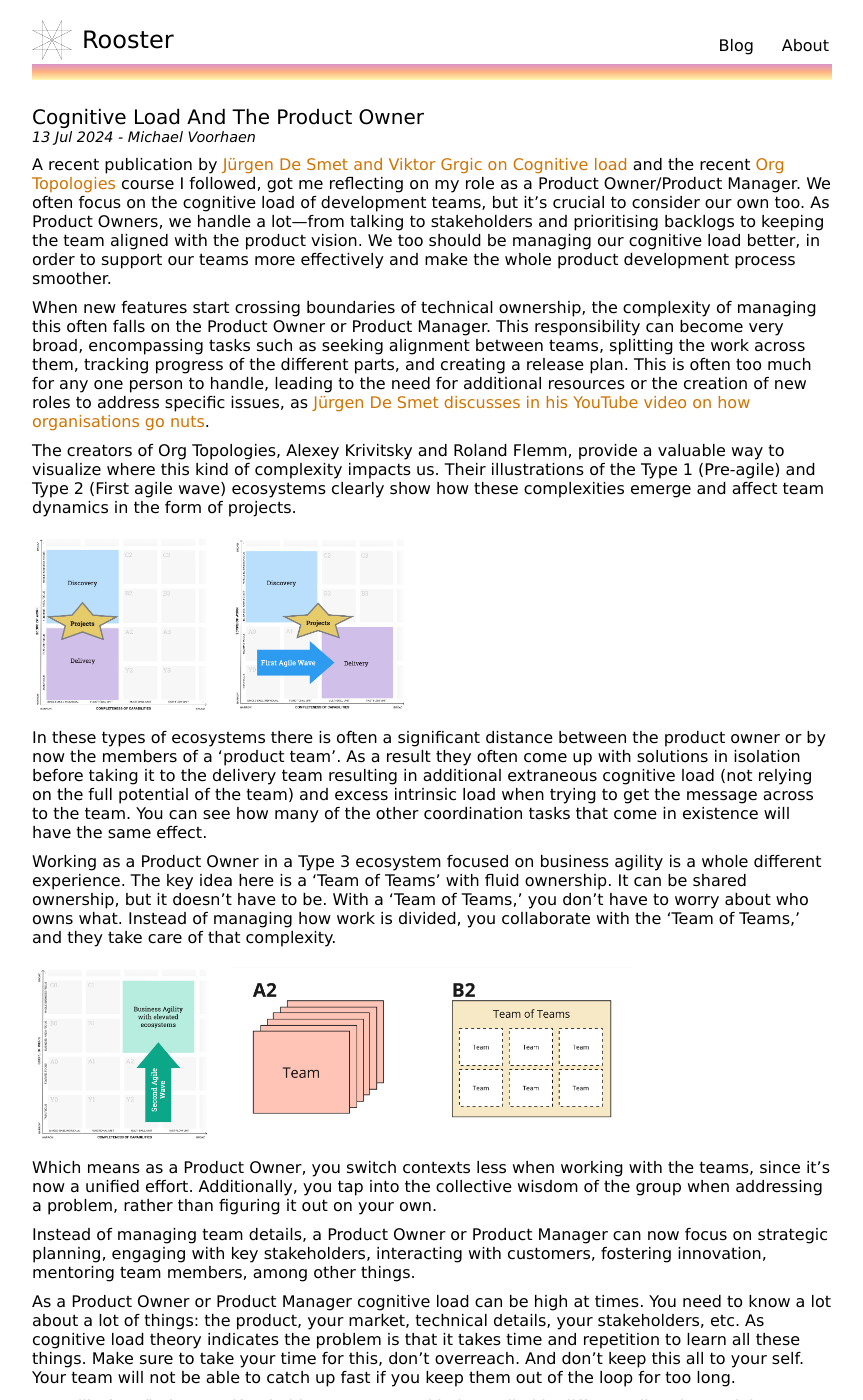
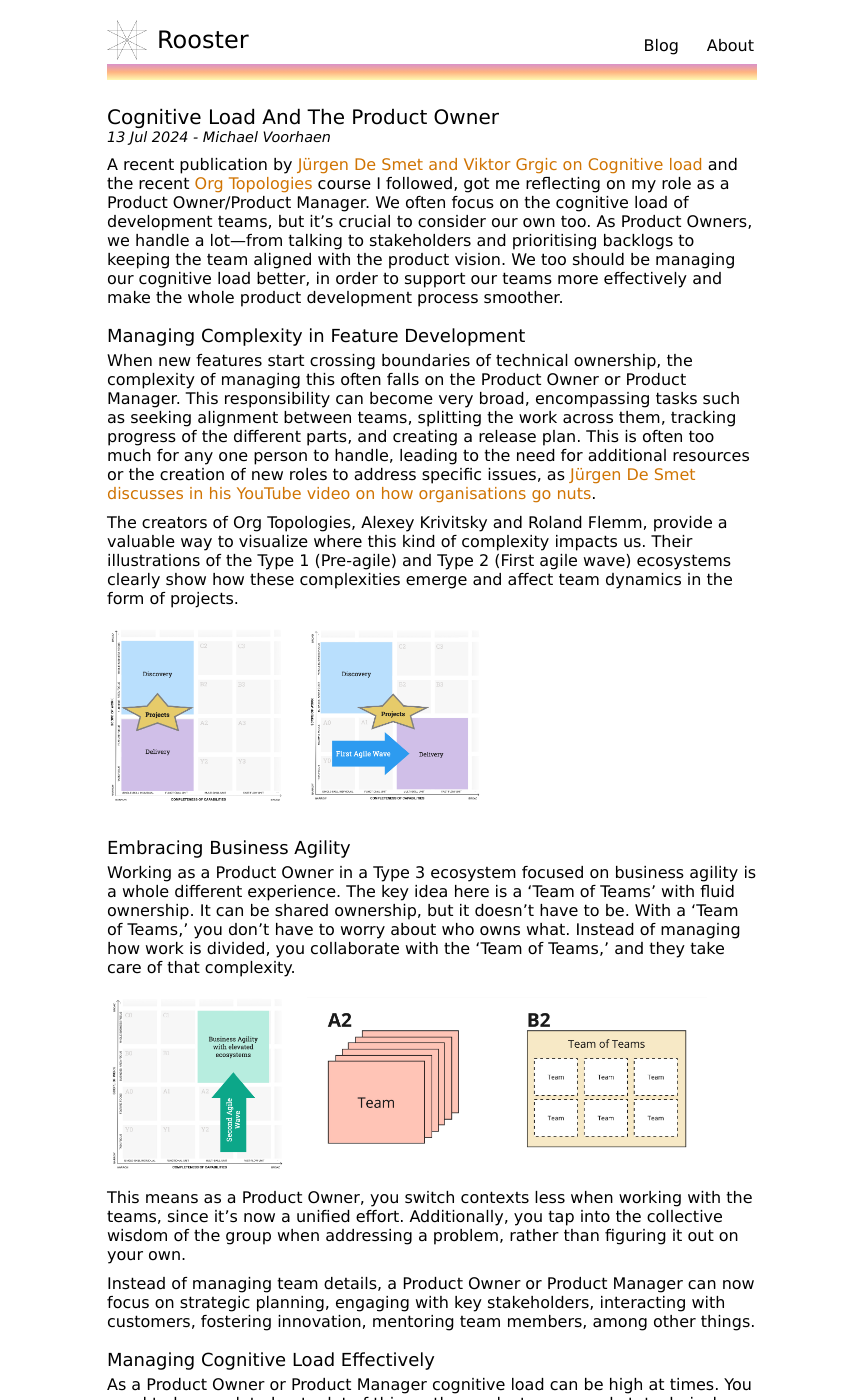
Before and after one commit to mvhaen/mvhaen.github.io, a Jekyll site: the page built from _posts/2024-07-13-cognitive-load-and-the-product-owner.md, in a window 1280 px wide and 1400 px high. Shown: the whole window, without its empty margins (208-1071 px from the left). Built offline with Jekyll 4.4.1, drawn with Linux system fonts in a browser that asks for light colours; some web fonts are replaced; some of the changed text lies outside the part shown.

Commit message:
chore: Update max-width in main.scss for better responsive design

```diff
--- a/_posts/2024-07-13-cognitive-load-and-the-product-owner.md
+++ b/_posts/2024-07-13-cognitive-load-and-the-product-owner.md
@@ -13,29 +13,33 @@
 ---
 A recent publication by [Jürgen De Smet and Viktor Grgic on Cognitive load][1] and the recent [Org Topologies][2] course I followed, got me reflecting on my role as a Product Owner/Product Manager. We often focus on the cognitive load of development teams, but it’s crucial to consider our own too. As Product Owners, we handle a lot—from talking to stakeholders and prioritising backlogs to keeping the team aligned with the product vision. We too should be managing our cognitive load better, in order to support our teams more effectively and make the whole product development process smoother.
 
+### Managing Complexity in Feature Development
+
 When new features start crossing boundaries of technical ownership, the complexity of managing this often falls on the Product Owner or Product Manager. This responsibility can become very broad, encompassing tasks such as seeking alignment between teams, splitting the work across them, tracking progress of the different parts, and creating a release plan. This is often too much for any one person to handle, leading to the need for additional resources or the creation of new roles to address specific issues, as [Jürgen De Smet discusses in his YouTube video on how organisations go nuts][3].
 
 The creators of Org Topologies, Alexey Krivitsky and Roland Flemm, provide a valuable way to visualize where this kind of complexity impacts us. Their illustrations of the Type 1 (Pre-agile) and Type 2 (First agile wave) ecosystems clearly show how these complexities emerge and affect team dynamics in the form of projects.
 
 {% include carousel.html number="1" %}
 
-In these types of ecosystems there is often a significant distance between the product owner or by now the members of a ‘product team’. As a result they often come up with solutions in isolation before taking it to the delivery team resulting in additional extraneous cognitive load (not relying on the full potential of the team) and excess intrinsic load when trying to get the message across to the team. You can see how many of the other coordination tasks that come in existence will have the same effect.
+### Embracing Business Agility
 
 Working as a Product Owner in a Type 3 ecosystem focused on business agility is a whole different experience. The key idea here is a 'Team of Teams' with fluid ownership. It can be shared ownership, but it doesn't have to be. With a 'Team of Teams,' you don’t have to worry about who owns what. Instead of managing how work is divided, you collaborate with the 'Team of Teams,' and they take care of that complexity.
 
 {% include carousel.html number="2" %}
 
-Which means as a Product Owner, you switch contexts less when working with the teams, since it’s now a unified effort. Additionally, you tap into the collective wisdom of the group when addressing a problem, rather than figuring it out on your own.
+This means as a Product Owner, you switch contexts less when working with the teams, since it’s now a unified effort. Additionally, you tap into the collective wisdom of the group when addressing a problem, rather than figuring it out on your own.
 
 Instead of managing team details, a Product Owner or Product Manager can now focus on strategic planning, engaging with key stakeholders, interacting with customers, fostering innovation, mentoring team members, among other things.
 
-As a Product Owner or Product Manager cognitive load can be high at times.  You need to know a lot about a lot of things: the product, your market, technical details, your stakeholders, etc. As cognitive load theory indicates the problem is that it takes time and repetition to learn all these things. Make sure to take your time for this, don’t overreach. And don’t keep this all to your self. Your team will not be able to catch up fast if you keep them out of the loop for too long.
+### Managing Cognitive Load Effectively
 
-You will often find yourself switching contexts and being pulled in different directions. High cognitive load can sometimes be part of the job, but there are ways to manage it effectively.
+As a Product Owner or Product Manager cognitive load can be high at times.  You need to know a lot about a lot of things: the product, your market, technical details, your stakeholders, etc. As cognitive load theory indicates the problem is that it takes time and repetition to learn all these things. Make sure to take your time for this, don’t overreach. And don’t keep this all to yourself. Your team will not be able to catch up fast if you keep them out of the loop for too long.
 
 Avoid the mistake of trying to figure out everything by yourself. Involve your team when they have more knowledge, especially when they are actively working on a particular feature. Don’t hesitate to challenge those who are competing for your time and attention. Always align tasks with your strategy and product vision. If something doesn’t fit, let others convince you of its value first. Consider the initial steps to validate an idea rather than fleshing it out completely.
 
 Finally, transparency is your best friend. Ensure your backlog and roadmap are open and clear to everyone. Prefer frequent, smaller updates over large, infrequent ones. It's okay to repeat key messages to ensure they stick. One effective method is to invite stakeholders to your Sprint Review and make it as interactive as possible. Involve the teams and encourage stakeholders to provide direct feedback. Remember, it’s about inspecting and adapting, not just giving a status update.
+
+### Empowering Teams for Better Outcomes
 
 Working in Type 3 ecosystems, where you uplift and empower your teams, is not only more enjoyable but also highly effective. These environments foster collaboration and shared ownership, allowing you to focus on strategic planning, stakeholder engagement, and fostering innovation. Don’t be afraid to trust your teams—they have the knowledge and capability to manage their tasks effectively. This will also have a positive impact on your cognitive load.
 
--- a/_sass/main.scss
+++ b/_sass/main.scss
@@ -8,7 +8,7 @@
   font: 100% "poppins", Verdana, sans-serif;
   font-weight: 300;
   font-style: normal;
-  max-width: 800px;
+  max-width: 650px;
   margin-left: auto;
   margin-right: auto;
   margin-bottom: 100px;
@@ -31,7 +31,8 @@
   top: 0;
   background-color: white;
   margin-bottom: 25px;
-  margin-top: 20px;
+  margin-top: 10px;
+  padding-top: 10px;
 
   img {
     width: 40px;
```
